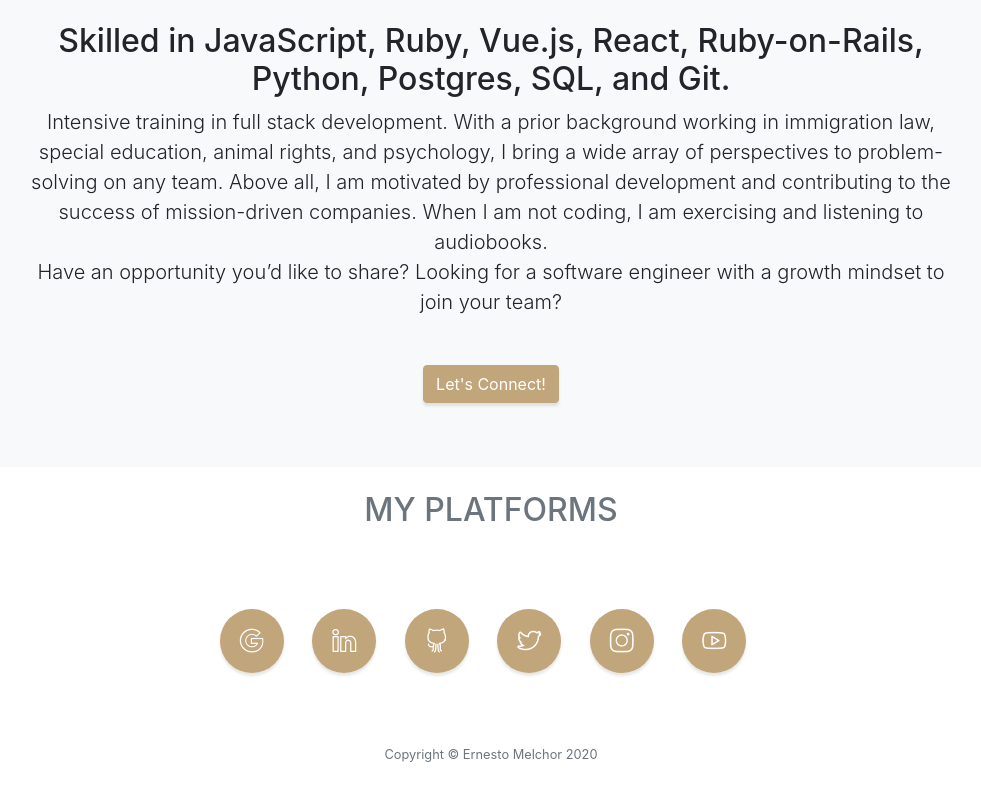
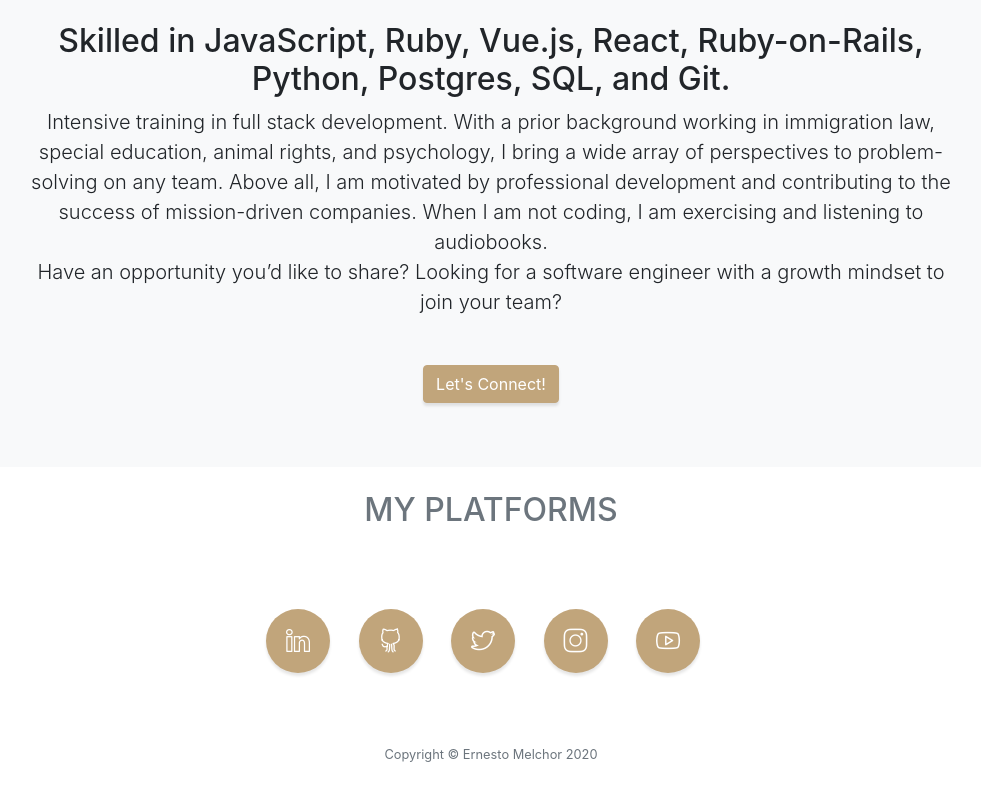
Before and after one commit to ernestomelchor/portfolio_site, a website with bundled scripts: page index.html in a window 1280 px wide. Shown: the part 2266-3066 px from the top of the page, without its empty margins (149-1130 px from the left). Built offline with nearby package versions, Linux system fonts and the light colour scheme.

```diff
--- a/index.html
+++ b/index.html
@@ -365,15 +365,6 @@
         <ul class="list-inline mb-5">
           <li class="list-inline-item">
             <a
-              class="social-link rounded-circle text-white mr-3 mb-3"
-              target="_blank"
-              href="mailto:ernestomelchoralonso@gmail.com"
-            >
-              <i class="icon-social-google"></i>
-            </a>
-          </li>
-          <li class="list-inline-item">
-            <a
               class="social-link rounded-circle text-white mr-3 mb-3 mb-4"
               target="_blank"
               href="https://www.linkedin.com/in/ernestomelchor/"
```
Also changed, not shown: img/ErnestoLinkTree.png (added).
